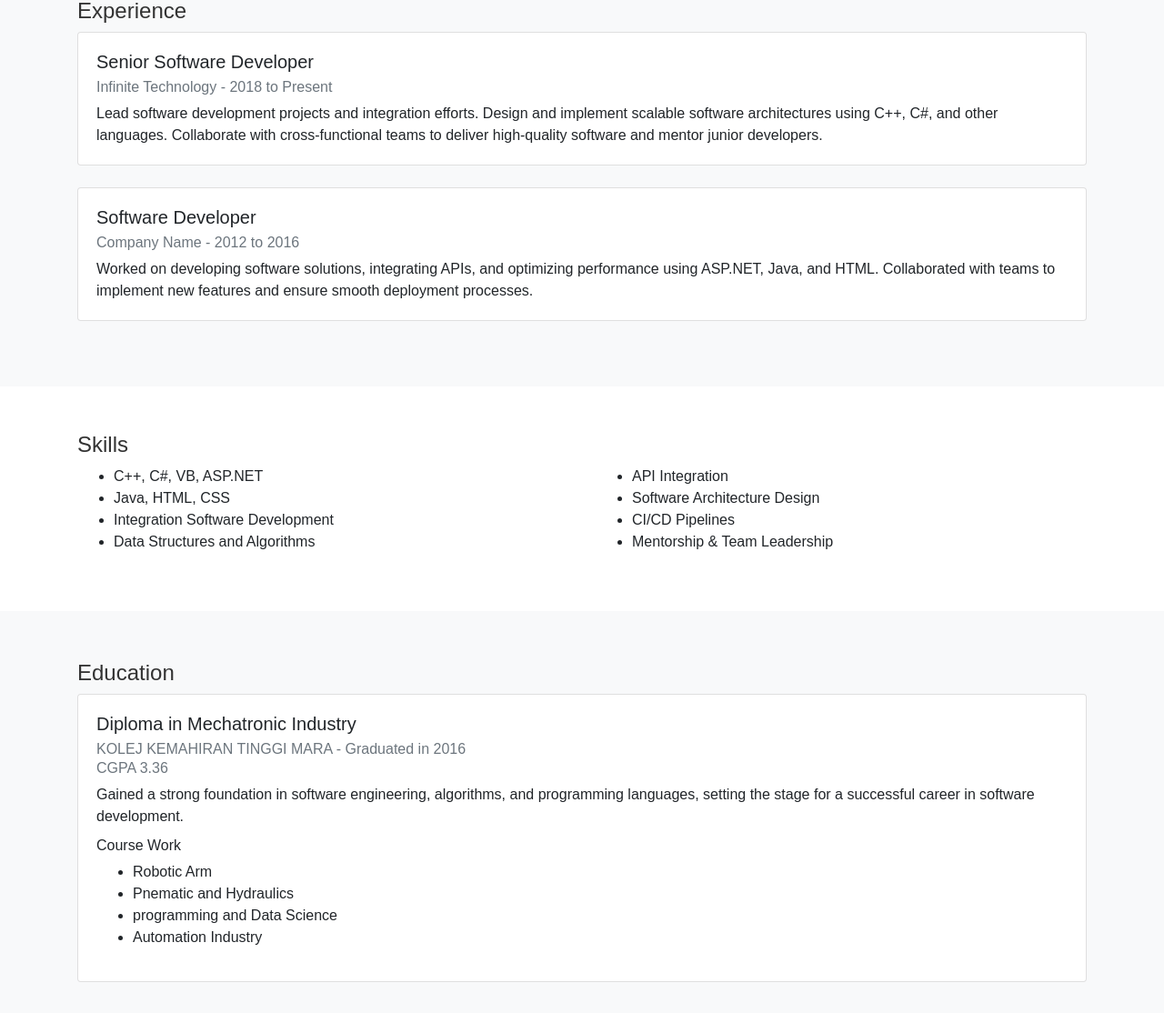
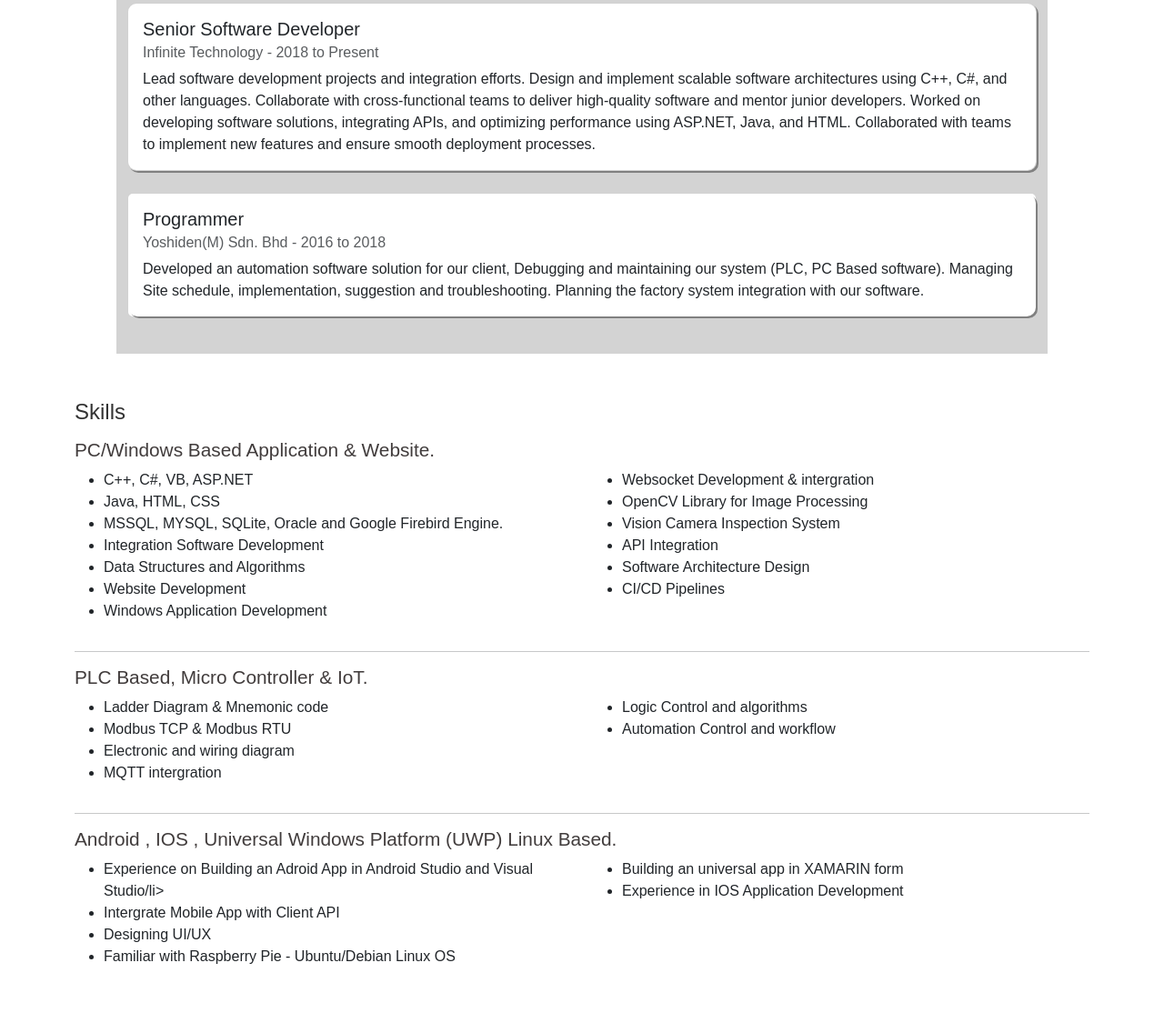
Before and after one commit to dausNasir95/MohamadFirdhaus.github.io, a plain HTML site: page index.html in a window 1280 px wide. Shown: the part 858-1972 px from the top of the page at 91% size. Drawn offline with nearby package versions, Linux system fonts and the light colour scheme.

Commit message:
Add files via upload

```diff
--- a/index.html
+++ b/index.html
@@ -3,15 +3,27 @@
 <head>
     <meta charset="UTF-8">
     <meta name="viewport" content="width=device-width, initial-scale=1.0">
-    <title>My CV - Senior Software Developer</title>
+    <title>Firdhaus - Senior Software Developer</title>
     <link href="https://stackpath.bootstrapcdn.com/bootstrap/4.5.2/css/bootstrap.min.css" rel="stylesheet">
-    <style>
+    <script src="https://code.jquery.com/jquery-3.5.1.slim.min.js"></script>
+    <script src="https://cdn.jsdelivr.net/npm/bootstrap@4.5.2/dist/js/bootstrap.bundle.min.js"></script>
+
+    <link href="https://cdn.jsdelivr.net/npm/bootstrap@5.3.3/dist/css/bootstrap.min.css" rel="stylesheet">
+    <script src="https://cdn.jsdelivr.net/npm/bootstrap@5.3.3/dist/js/bootstrap.bundle.min.js"></script>
+   <style>
         html {
         scroll-behavior: smooth;
+        }
+
+        .navbar-expand-lg.scrolled {
+        background-color: rgb(230,230,230) !important;
+        color: white;
+        transition: background-color 200ms linear;
         }
         body {
             font-family: Arial, sans-serif;
         }
+
         .profile-img {
             border-radius: 50%;
             width: 150px;
@@ -23,16 +35,30 @@
             font-size: 1.5rem;
             color: #333;
         }
+        .section-subtitle {
+            margin-top: 15px;
+            font-size: 1.3rem;
+            color: #413c3c;
+        }
     </style>
+    <script>
+        $(function () {
+        $(document).scroll(function () {
+            var $nav = $(".navbar-expand-lg");
+            $nav.toggleClass('scrolled', $(this).scrollTop() > $nav.height());
+  });
+});
+    </script>
 </head>
 <body>
 
     <!-- Header Section -->
+
     <nav class="navbar navbar-expand-lg bg-body-tertiary bg-light sticky-top">
-        <div class="container-fluid">
-          <a class="navbar-brand" href="#Profile">Profile</a>
-          <button class="navbar-toggler" type="button" data-bs-toggle="collapse" data-bs-target="#navbarNav" aria-controls="navbarNav" aria-expanded="false" aria-label="Toggle navigation">
-            <span class="navbar-toggler-icon"></span>
+        <div class="container ps-2">
+          <a class="navbar-brand rounded-circle bg-dark p-1 text-white" href="#Profile">MF</a>
+          <button class="navbar-toggler"type="button" data-bs-toggle="collapse" data-bs-target="#navbarNav" aria-controls="navbarNav" aria-expanded="false" aria-label="Toggle navigation">
+            <span class="navbar-toggler-icon" ></span>
           </button>
           <div class="collapse navbar-collapse" id="navbarNav">
             <ul class="navbar-nav">
@@ -55,10 +81,32 @@
           </div>
         </div>
       </nav>
+      <!-- <nav class="navbar navbar-expand-sm bg-dark navbar-dark">
+        <div class="container-fluid">
+          <a class="navbar-brand" href="#">Logo</a>
+          <button class="navbar-toggler" type="button" data-bs-toggle="collapse" data-bs-target="#collapsibleNavbar">
+            <span class="navbar-toggler-icon"></span>
+          </button>
+          <div class="collapse navbar-collapse" id="collapsibleNavbar">
+            <ul class="navbar-nav">
+              <li class="nav-item">
+                <a class="nav-link" href="#">Link</a>
+              </li>
+              <li class="nav-item">
+                <a class="nav-link" href="#">Link</a>
+              </li>
+              <li class="nav-item">
+                <a class="nav-link" href="#">Link</a>
+              </li>
+            </ul>
+          </div>
+        </div>
+      </nav> -->
     <header id="Profile" class="bg-dark text-white text-center py-5">
+
         <div class="container">
             <img src="profile.jpg" alt="Profile Photo" class="profile-img">
-            <h1 class="display-4 mt-3">Mohamad Firdhaus Bin Nasir</h1>
+            <h3 class="display-4 mt-3">Mohamad Firdhaus Bin Nasir</h3>
 
             <p class="lead">• Senior Software Developer | • Full-Stack Developer</p>
         </div>
@@ -78,24 +126,28 @@
     </section>
 
     <!-- Experience Section -->
-    <section id="Experience"  class="bg-light py-5">
-        <div class="container">
+    <section id="Experience"  class="py-3" style="background-color: lightgray;margin-left: 10%;margin-right: 10%;">
+        <div class="container" >
             <h2 class="section-title">Experience</h2>
-            <div class="card mb-4">
+            <div class="card mb-4" style="border-radius: 10px;box-shadow: 2px 2px gray">
                 <div class="card-body">
                     <h5 class="card-title">Senior Software Developer</h5>
                     <h6 class="card-subtitle mb-2 text-muted">Infinite Technology - 2018 to Present</h6>
                     <p class="card-text">
                         Lead software development projects and integration efforts. Design and implement scalable software architectures using C++, C#, and other languages. Collaborate with cross-functional teams to deliver high-quality software and mentor junior developers.
+                        Worked on developing software solutions, integrating APIs, and optimizing performance using ASP.NET, Java, and HTML. Collaborated with teams to implement new features and ensure smooth deployment processes.
                     </p>
                 </div>
             </div>
             <div class="card mb-4">
-                <div class="card-body">
-                    <h5 class="card-title">Software Developer</h5>
-                    <h6 class="card-subtitle mb-2 text-muted">Company Name - 2012 to 2016</h6>
+                <div class="card-body" style="border-radius: 10px;box-shadow: 2px 2px gray">
+                    <h5 class="card-title">Programmer</h5>
+                    <h6 class="card-subtitle mb-2 text-muted">Yoshiden(M) Sdn. Bhd - 2016 to 2018</h6>
                     <p class="card-text">
-                        Worked on developing software solutions, integrating APIs, and optimizing performance using ASP.NET, Java, and HTML. Collaborated with teams to implement new features and ensure smooth deployment processes.
+                        Developed an automation software solution for our client,
+Debugging and maintaining our system (PLC, PC Based software).
+Managing Site schedule, implementation, suggestion and troubleshooting.
+Planning the factory system integration with our software.
                     </p>
                 </div>
             </div>
@@ -103,33 +155,76 @@
     </section>
 
     <!-- Skills Section -->
-    <section id="Skills" class="container my-5">
+    <section id="Skills" class="container my-5 ">
         <h2 class="section-title">Skills</h2>
+        <h5 class="section-subtitle">PC/Windows Based Application & Website.</h5>
         <div class="row">
             <div class="col-md-6">
                 <ul>
                     <li>C++, C#, VB, ASP.NET</li>
                     <li>Java, HTML, CSS</li>
+                    <li>MSSQL, MYSQL, SQLite, Oracle and Google Firebird Engine.</li>
                     <li>Integration Software Development</li>
                     <li>Data Structures and Algorithms</li>
+                    <li>Website Development</li>
+                    <li>Windows Application Development</li>
                 </ul>
             </div>
             <div class="col-md-6">
                 <ul>
+                    <li>Websocket Development & intergration</li>
+                    <li>OpenCV Library for Image Processing</li>
+                    <li>Vision Camera Inspection System</li>
                     <li>API Integration</li>
                     <li>Software Architecture Design</li>
                     <li>CI/CD Pipelines</li>
-                    <li>Mentorship & Team Leadership</li>
+                    <!-- <li>Mentorship & Team Leadership</li> -->
+                </ul>
+            </div>
+        </div>
+        <hr>
+        <h6 class="section-subtitle">PLC Based, Micro Controller & IoT.</h6>
+        <div class="row">
+            <div class="col-md-6">
+                <ul>
+                    <li>Ladder Diagram & Mnemonic code</li>
+                    <li>Modbus TCP & Modbus RTU</li>
+                    <li>Electronic and wiring diagram</li>
+                    <li>MQTT intergration</li>
+                </ul>
+            </div>
+            <div class="col-md-6">
+                <ul>
+                    <li>Logic Control and algorithms</li>
+                    <li>Automation Control and workflow</li>
+                </ul>
+            </div>
+        </div>
+        <hr>
+        <h6 class="section-subtitle">Android , IOS , Universal Windows Platform (UWP) Linux Based.</h6>
+        <div class="row">
+            <div class="col-md-6">
+                <ul>
+                    <li>Experience on Building an Adroid App in Android Studio and Visual Studio/li>
+                    <li>Intergrate Mobile App with Client API</li>
+                    <li>Designing UI/UX</li>
+                    <li>Familiar with Raspberry Pie - Ubuntu/Debian Linux OS</li>
+                </ul>
+            </div>
+            <div class="col-md-6">
+                <ul>
+                    <li>Building an universal app in XAMARIN form</li>
+                    <li>Experience in IOS Application Development</li>
                 </ul>
             </div>
         </div>
     </section>
 
     <!-- Education Section -->
-    <section id="Education" class="bg-light py-1">
+    <section id="Education" class="py-1" style="background-color: lightgray;margin-left: 10%;margin-right: 10%;">
         <div class="container">
             <h2 class="section-title">Education</h2>
-            <div class="card mb-4">
+            <div class="card mb-4" style="border-radius: 10px;box-shadow: 2px 2px gray">
                 <div class="card-body">
                     <h5 class="card-title">Diploma in Mechatronic Industry</h5>
                     <h6 class="card-subtitle mb-2 text-muted">KOLEJ KEMAHIRAN TINGGI MARA - Graduated in 2016</h6>
@@ -150,10 +245,10 @@
         </div>
     </section>
      <!-- Education Section -->
-    <section id="Contact" class="bg-light py-1">
+    <section id="Contact" class="py-1">
         <div class="container">
             <h2 class="section-title">Contact Info</h2>
-            <div class="card mb-4">
+            <div class="card mb-4" style="border-radius: 10px;box-shadow: 2px 2px lightgray">
                 <div class="card-body">
             <ul class="list-unstyled">
                 <li><strong>Email:</strong> dausnasir95@gmail.com</li>
@@ -171,8 +266,5 @@
             <p>&copy; 2024 dausnasir95.github.io. All Rights Reserved.</p>
         </div>
     </footer>
-
-    <script src="https://code.jquery.com/jquery-3.5.1.slim.min.js"></script>
-    <script src="https://cdn.jsdelivr.net/npm/bootstrap@4.5.2/dist/js/bootstrap.bundle.min.js"></script>
 </body>
 </html>
```
